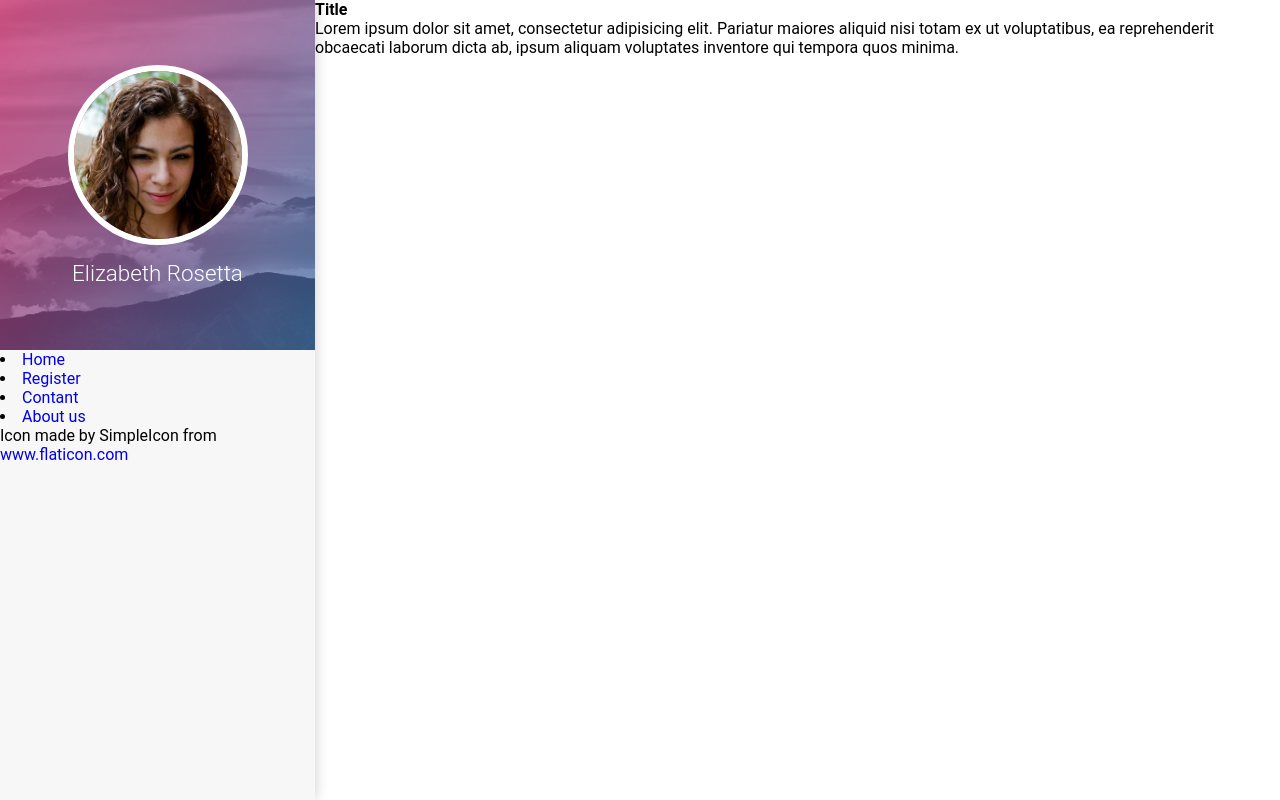
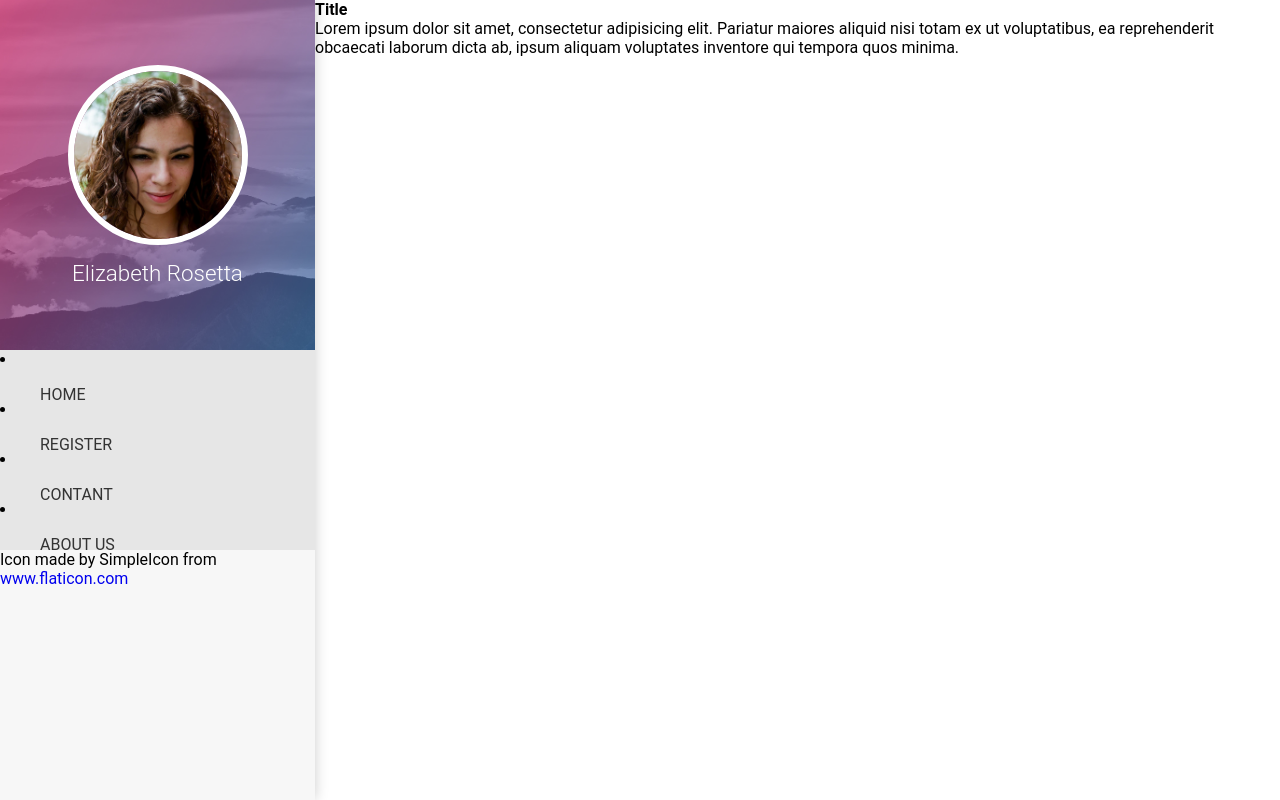
Before and after one commit to gustavohks2/manage-note-app, a plain HTML site: page index.html in a window 1280 px wide. Drawn offline with Linux system fonts and the light colour scheme.

Commit message:
Add style to the nav and its items

```diff
--- a/css/style.css
+++ b/css/style.css
@@ -56,3 +56,25 @@ ul, ol { list-style: none; }
   font-weight: 300;
   text-align: center;
 }
+
+.right-control-panel nav {
+  width: 100%;
+  height: 200px;
+  background-color: #e6e6e6;
+}
+
+.right-control-panel nav ul { width: 100%; height: 100%; }
+
+.right-control-panel nav li {
+  width: 100%;
+  height: 25%;
+}
+
+.right-control-panel nav li a {
+  color: #333;
+  height: 100%;
+  display: flex;
+  align-items: center;
+  margin-left: 40px;
+  text-transform: uppercase;
+}
```
